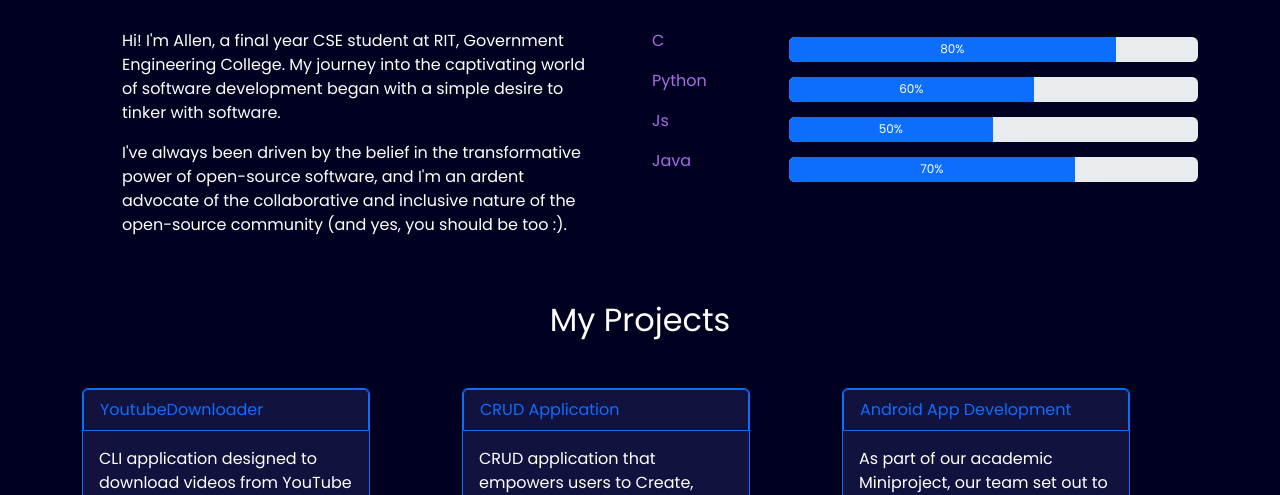
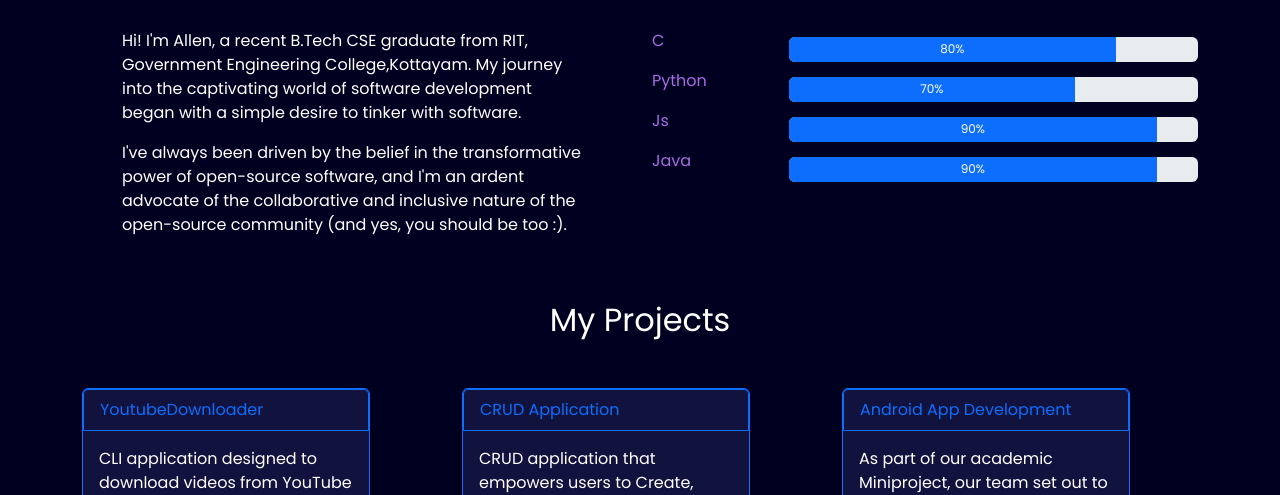
Before and after one commit to allenthomas01/allenthomas01.github.io, a plain HTML site: page index.html in a window 1280 px wide. Shown: the part 605-1100 px from the top of the page. Drawn offline with nearby package versions, Linux system fonts and the light colour scheme.

Commit message:
Change language percentages

```diff
--- a/index.html
+++ b/index.html
@@ -93,7 +93,7 @@
       <div class="row">
         <div class="col-md-6">
           <p class="about-me-para">
-             Hi! I'm Allen, a final year CSE student at RIT, Government Engineering College. My journey into the captivating world of software development began with a simple desire to tinker with software.
+             Hi! I'm Allen, a recent B.Tech CSE graduate from RIT, Government Engineering College,Kottayam. My journey into the captivating world of software development began with a simple desire to tinker with software.
            </p><p class="about-me-para">
              I've always been driven by the belief in the transformative power of open-source software, and I'm an ardent advocate of the collaborative and inclusive nature of the open-source community (and yes, you should be too :).
 
@@ -123,8 +123,8 @@
             </div>
             <div class="col-8 col-md-9">
               <div class="progress">
-                <div class="progress-bar" role="progressbar" style="width: 60%;" aria-valuenow="90" aria-valuemin="0"
-                  aria-valuemax="100">60%</div>
+                <div class="progress-bar" role="progressbar" style="width: 70%;" aria-valuenow="90" aria-valuemin="0"
+                  aria-valuemax="100">70%</div>
               </div>
             </div>
           </div>
@@ -135,8 +135,8 @@
             </div>
             <div class="col-8 col-md-9">
               <div class="progress">
-                <div class="progress-bar" role="progressbar" style="width: 50%;" aria-valuenow="90" aria-valuemin="0"
-                  aria-valuemax="100">50%</div>
+                <div class="progress-bar" role="progressbar" style="width: 90%;" aria-valuenow="90" aria-valuemin="0"
+                  aria-valuemax="100">90%</div>
               </div>
             </div>
           </div>
@@ -148,8 +148,8 @@
             </div>
             <div class="col-8 col-md-9">
               <div class="progress">
-                <div class="progress-bar" role="progressbar" style="width: 70%;" aria-valuenow="70" aria-valuemin="0"
-                  aria-valuemax="100">70%</div>
+                <div class="progress-bar" role="progressbar" style="width: 90%;" aria-valuenow="70" aria-valuemin="0"
+                  aria-valuemax="100">90%</div>
               </div>
             </div>
           </div>
@@ -194,6 +194,8 @@
             </div>
           </div>
         </div>
+
+
       </div>
     </div>
   </section>
```
